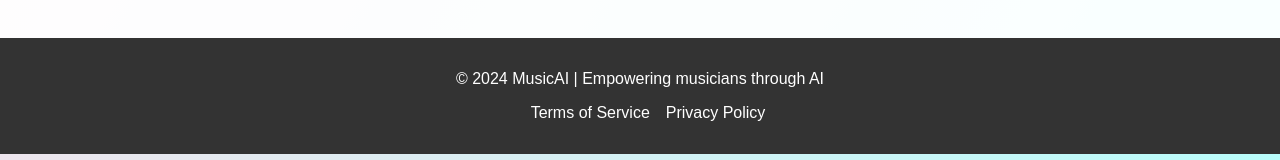
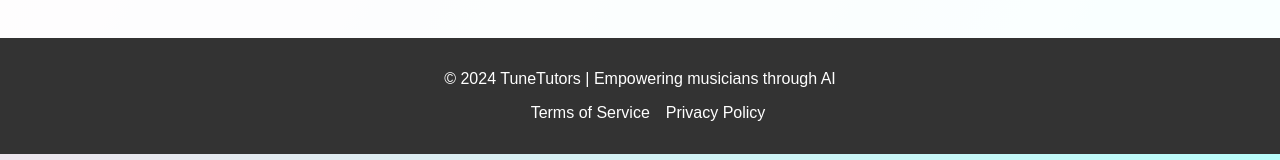
Before and after one commit to Tune-Tutors/tune-tutors, a React (Create React App) app: page / in a window 1280 px wide. Shown: the part 509-669 px from the top of the page. Built offline with nearby package versions, Linux system fonts and the light colour scheme.

Commit message:
Updated Footnotees

```diff
--- a/src/App.js
+++ b/src/App.js
@@ -78,7 +78,7 @@ const Features = () => (
 
 const Footer = () => (
   <footer className="footer">
-    <p>&copy; 2024 MusicAI | Empowering musicians through AI</p>
+    <p>&copy; 2024 TuneTutors | Empowering musicians through AI</p>
     <ul className="footer-links">
       <li><a href="#terms">Terms of Service</a></li>
       <li><a href="#privacy">Privacy Policy</a></li>
```
